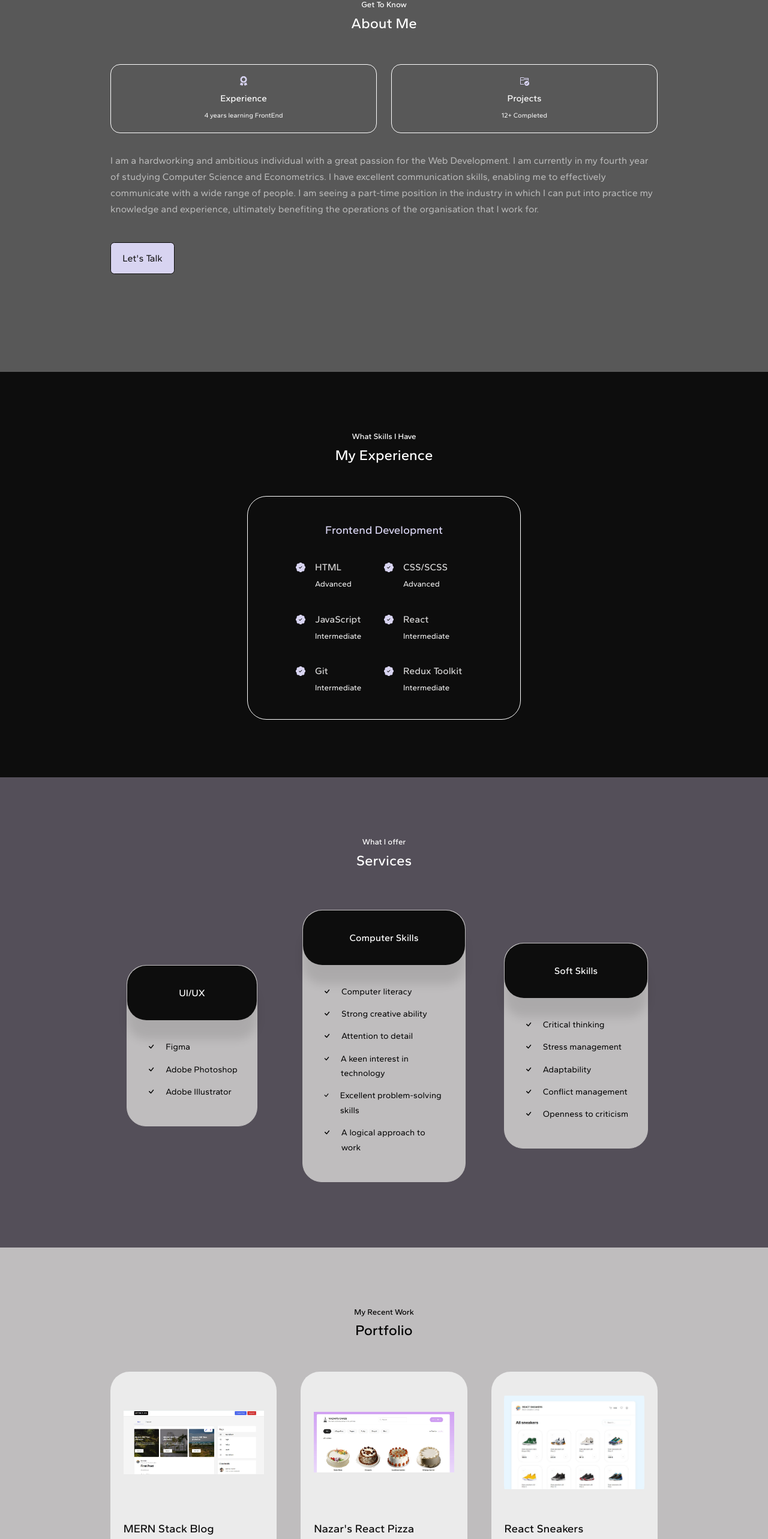
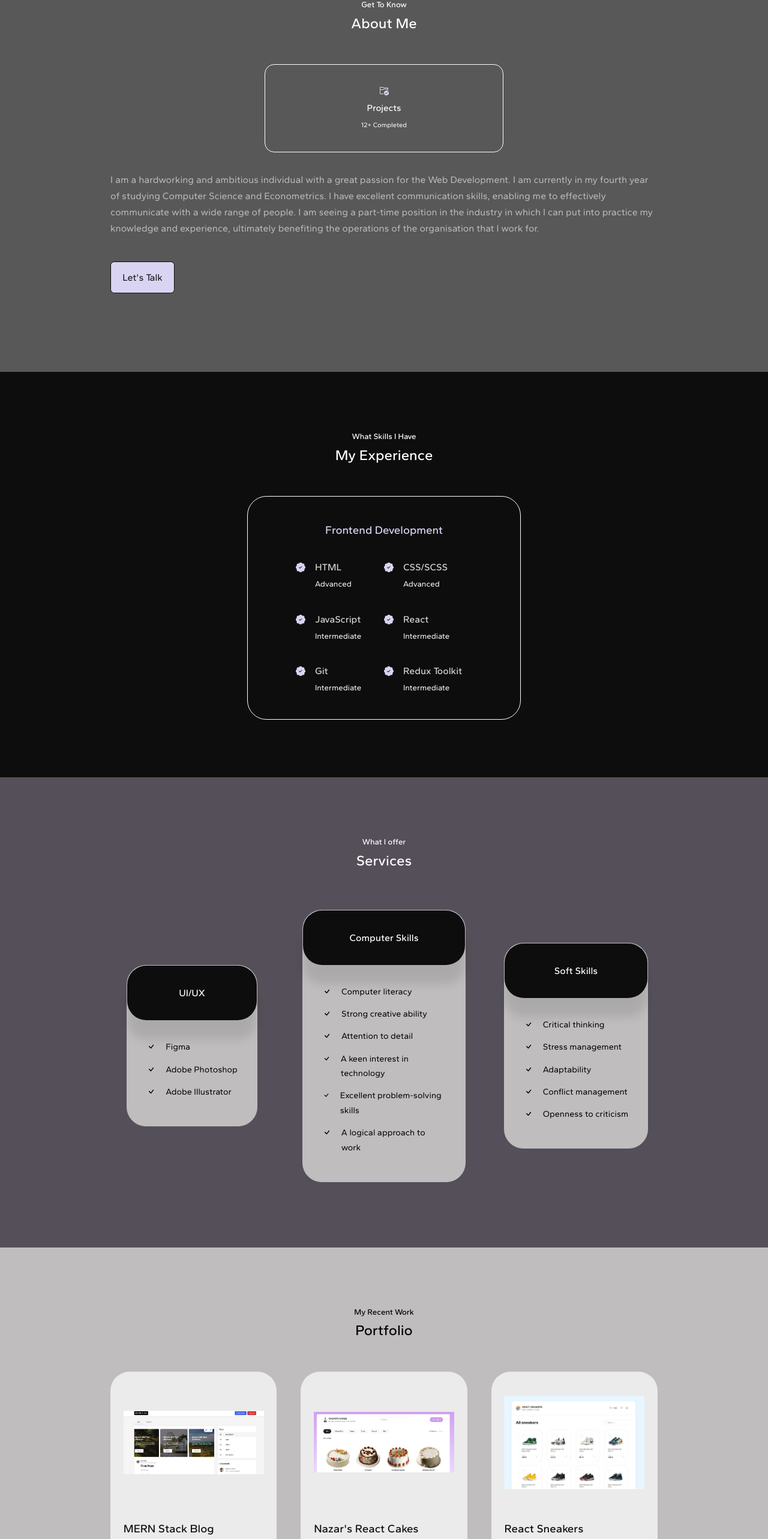
Before and after one commit to NazarSavchuk/react-portfolio, a React (Create React App) app: page / in a window 1280 px wide. Shown: the part 900-3466 px from the top of the page at 60% size. Built offline with nearby package versions, Linux system fonts and the light colour scheme.

Commit message:
add: new project into portfolio

```diff
--- a/src/components/About/About.jsx
+++ b/src/components/About/About.jsx
@@ -13,11 +13,6 @@ function About() {
       <div className="container about__container">
         <div className="about__content">
           <div className="about__cards">
-            <article className="about__card">
-              <FaAward className="about__icon" />
-              <h5>Experience</h5>
-              <small>4 years learning FrontEnd</small>
-            </article>
             <article className="about__card">
               <VscFolderActive className="about__icon" />
               <h5>Projects</h5>
--- a/src/components/About/About.scss
+++ b/src/components/About/About.scss
@@ -35,16 +35,15 @@
   transform: rotate(0);
 }
 .about__cards {
-  display: grid;
-  grid-template-columns: 1fr 1fr;
-  gap: 1.5rem;
+  display: flex;
+  justify-content: center;
 }
 
 .about__card {
   background: transparent;
   border: 1px solid #fff;
   border-radius: 1rem;
-  padding: 1rem;
+  padding: 2rem 10rem;
   text-align: center;
   transition: var(--transition);
   h5 {
--- a/src/components/Portfolio/Portfolio.jsx
+++ b/src/components/Portfolio/Portfolio.jsx
@@ -6,7 +6,6 @@ import cakesIMG from "../../assets/img/react-cakes.JPG";
 import sneakersIMG from "../../assets/img/react-sneakers.JPG";
 import calculatorIMG from "../../assets/img/reducer-calculator.JPG";
 import reduxToDo from "../../assets/img/redux-todo.JPG";
-import finsweet from "../../assets/img/finsweet.JPG";
 
 function Portfolio() {
   return (
@@ -39,7 +38,7 @@ function Portfolio() {
           <div className="portfolio__item-img">
             <img src={cakesIMG} alt="project demo" />
           </div>
-          <h3>Nazar's React Pizza</h3>
+          <h3>Nazar's React Cakes</h3>
           <div className="portfolio__item-cta">
             <a
               href="https://github.com/NazarSavchuk/react-pizza"
@@ -117,21 +116,18 @@ function Portfolio() {
         </div>
         <div className="portfolio__item">
           <div className="portfolio__item-img">
-            <img src={finsweet} alt="project demo" />
+            <img
+              src="https://upload.wikimedia.org/wikipedia/commons/thumb/d/d9/Node.js_logo.svg/1200px-Node.js_logo.svg.png"
+              alt="project demo"
+            />
           </div>
-          <h3>Finsweet landing (desktop only)</h3>
+          <h3>NodeJS File Manager CLI</h3>
           <div className="portfolio__item-cta">
             <a
-              href="https://github.com/NazarSavchuk/finsweet"
+              href="https://github.com/NazarSavchuk/node-nodejs-basics/tree/node-nodejs-basics"
               className="btn btn-primary"
               target="_blank">
               GitHub
-            </a>
-            <a
-              href="https://nazarsavchuk.github.io/finsweet/"
-              className="btn btn-primary"
-              target="_blank">
-              Live Demo
             </a>
           </div>
         </div>
```
